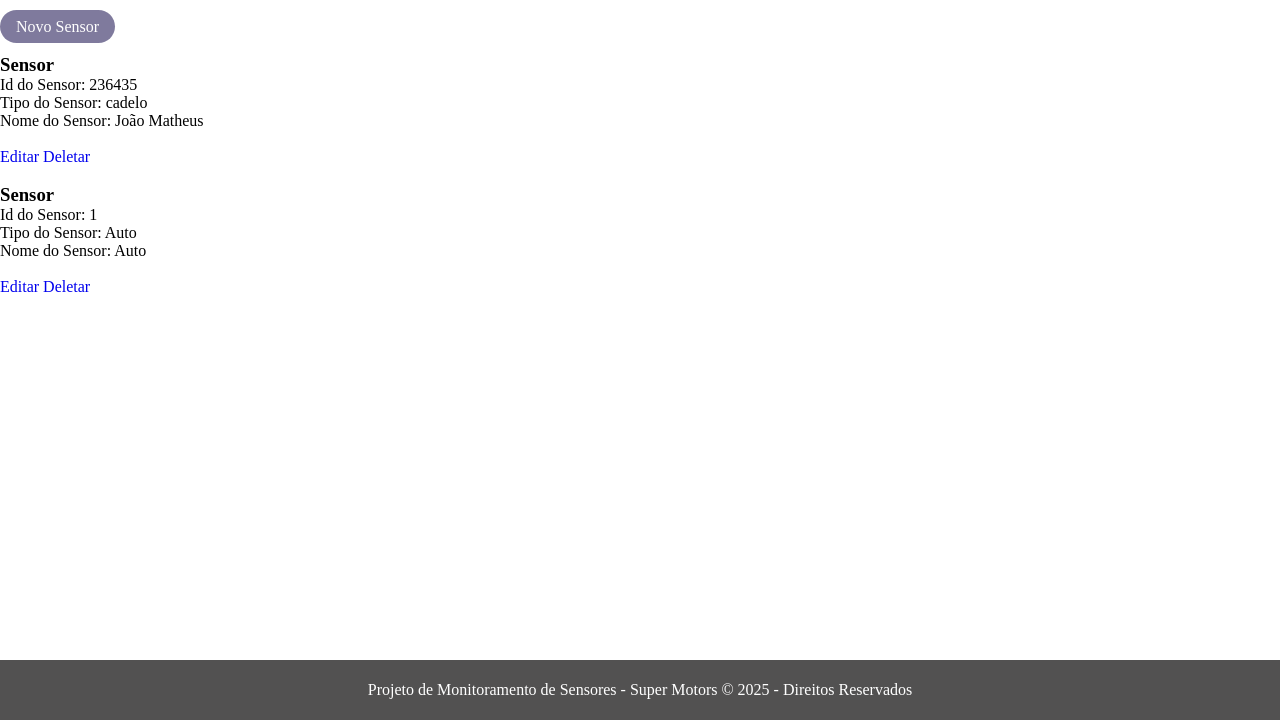
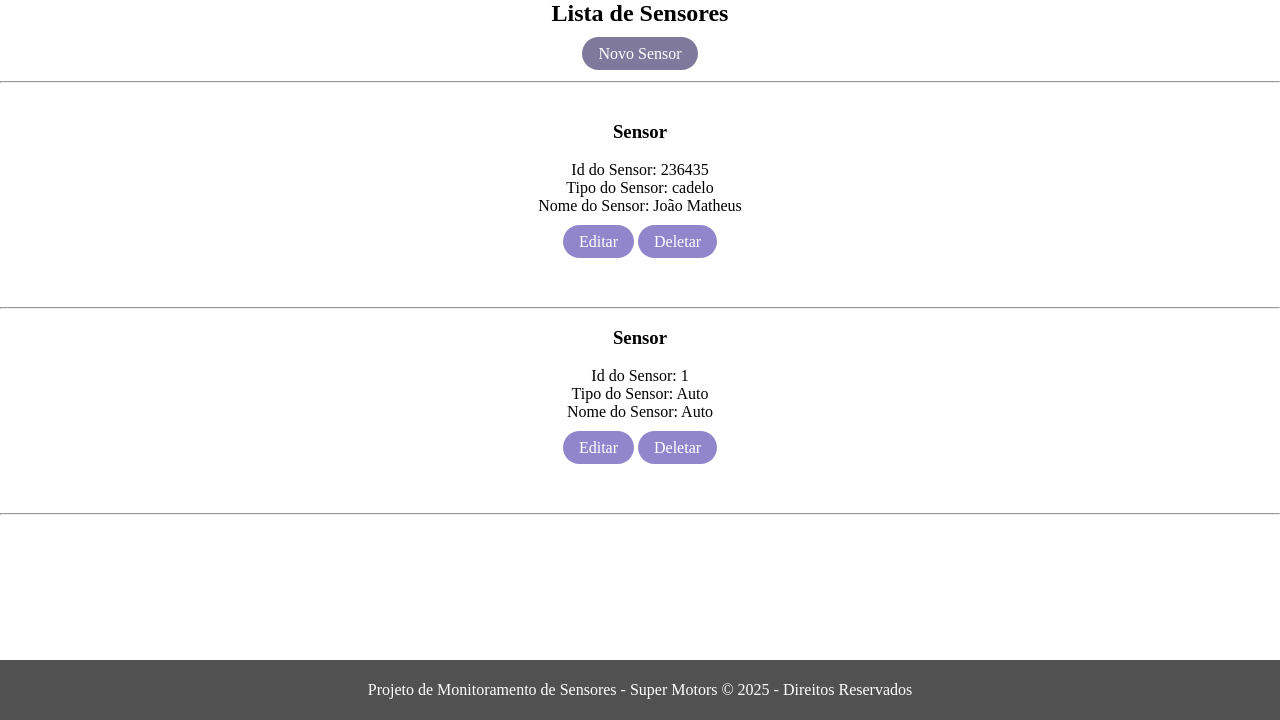
Before and after one commit to Desmantelar-bit/MVT, a Django app: page /sensors/ in a window 1280 px wide. Shown: the part 80-800 px from the top of the page. Run offline with Django 5.2, Linux system fonts and the light colour scheme; a user stored in the database is signed in; data comes from the database, SQL or seed files in the repository; both versions use the stored data as it was after the commit.

Commit message:
Correção de bugs e links, como ao deletaralgo

```diff
--- a/sensores/templates/base.html
+++ b/sensores/templates/base.html
@@ -11,7 +11,8 @@
     <header>
         <div class="left">
             <img src="{% static 'css/img/logo.png' %}" alt="Projeto Logo">
-            <span>Super Motors</span>
+            <a href="{% url 'home' %}"><span>Super Motors</span></a>
+
         </div>
         <div class="right">
             <a class= "btn" href="{% url 'home' %}">Home</a>
--- a/sensores/templates/dadossensor_confirm_delete.html
+++ b/sensores/templates/dadossensor_confirm_delete.html
@@ -3,5 +3,11 @@
 {% block title %} Confirmação de exclusão de dados {% endblock %}
 
 {% block content %}
+    <h2>Tem certeza que deseja excluir o <b> Dado do Sensor<b><span>{{ object.Modelo }}<span>?</h2>
+<form method="POST">
+    {% csrf_token %}
+    <button type="submit">Confirmar Exclusão</button>
+    <a href="{% url 'motor_list' %}">Cancelar</a>
 
+</form>
 {% endblock %}
--- a/sensores/templates/sensor_confirm_delete.html
+++ b/sensores/templates/sensor_confirm_delete.html
@@ -3,5 +3,11 @@
 {% block title %} Confirmação para deletar sensor {% endblock %}
 
 {% block content %}
+<h2>Tem certeza que deseja excluir o sensor?</h2>
+<form method="POST">
+    {% csrf_token %}
+    <button type="submit">Confirmar Exclusão</button>
+    <a href="{% url 'sensor_list' %}">Cancelar</a>
 
+</form>
 {% endblock %}
--- a/sensores/templates/sensor_form.html
+++ b/sensores/templates/sensor_form.html
@@ -10,5 +10,6 @@
     {% csrf_token %}
     {{ form.as_p }}
     <button type="submit">Salvar Sensor</button>
+    <a href="{% url 'sensor_list' %}">Cancelar</a>
 </form>
 {% endblock %}
--- a/sensores/templates/sensor_list.html
+++ b/sensores/templates/sensor_list.html
@@ -1,36 +1,21 @@
 {% extends "base.html" %}
 
 {% block title %} Lista de Sensores {% endblock %}
-<style>
-    .tico{
-        padding: 8px 16px;
-        background-color: #4a89cd;
-        border: none;
-        border-radius: 32px;
-        color: blueviolet;
-
-    }
-    .update{
-        padding: 8px 16px;
-        background-color: #4f3eae9f;
-        border: none;
-        border-radius: 32px;
-        color: white;
-    }
-
-</style>
-
 
 {% block content %}
 
-<br>
-<a href="{% url 'sensor_form' %}" class="tico"> Novo Sensor</a>
-<br>
+<div class="topo-lista">
+    <h2>Lista de Sensores</h2><br>
+    <a class = "tico" href="{% url 'sensor_form' %}">Novo Sensor</a>
+    <br><br>
+    <hr>
+</div>
 
 {%for sensor in object_list%}
 <br>
+<div class="topo-lista">
 <ul>
-    <h3>Sensor</h3>
+    <h3>Sensor</h3><br>
     <li>Id do Sensor: {{sensor.Id}}</li>
     <li>Tipo do Sensor: {{sensor.Tipo}}</li>
     <li>Nome do Sensor: {{sensor.Nome}}</li>
@@ -38,14 +23,13 @@
 </ul>
 <br>
     <span>
-        <a href="{% url 'sensor_form' %}" class="update">Editar</a>
+        <a href="{% url 'sensor_form' %}" class="btn-fill">Editar</a>
+
+        <a href="{% url 'sensor_delete' sensor.pk %}" class="btn-fill">Deletar</a>
     </span>
-    <span>
-        <a href="{% url 'sensor_delete' sensor.pk %}" class="update">Deletar</a>
-    </span>
-
-<br>
-
+</div>
+<br><br>
+<hr>
 
 {%endfor%}
 
--- a/usuarios/templates/edit_perfil.html
+++ b/usuarios/templates/edit_perfil.html
@@ -11,5 +11,5 @@
     <button type="submit">Salvar Alterações</button>
 </form>
 
-<a href="{% url 'produto_list' %}">Voltar para a página inicial</a>
+<a href="{% url 'home' %}">Voltar para a página inicial</a>
 {% endblock %}
--- a/usuarios/templates/perfil.html
+++ b/usuarios/templates/perfil.html
@@ -1,12 +1,16 @@
 {% extends 'base.html' %}
 {% block title %}Perfil{% endblock %}
 {% block content %}
-<h1>Bem-vindo, {{ user.first_name }} {{ user.last_name }}!</h1>
+<div class="topo-lista">
+    <h1>Bem-vindo {{ user.first_name }} {{ user.last_name }}!</h1>
     <p>E-mail: {{ user.email }}</p>
+</div>
 
+<div class="topo-lista">
     <a href="{% url 'editar_profile' %}">Editar Perfil</a>
     <form action="{% url 'logout' %}" method="post">
         {% csrf_token %}
         <button type="submit">Logout</button>
     </form>
+</div>
 {% endblock %}
--- a/usuarios/views.py
+++ b/usuarios/views.py
@@ -25,5 +25,6 @@ class EditPerfilView(LoginRequiredMixin, UpdateView):
     form_class = EditPerfilForm
     template_name = 'edit_perfil.html'
     success_url = reverse_lazy('profile')
+
     def get_object(self):
         return self.request.user
```
Also changed, not shown: sensores/mqtt_worker.py (+12 -8 lines), sensores/templates/dadossensor_list.html (+10 -4 lines), sensores/templates/dashboard.html (+12 -4 lines), sensores/templates/motor_list.html (+16 -8 lines), sensores/templates/sensormotor_confirm_delete.html (+7 -0 lines), sensores/templates/sensormotor_list.html (+9 -2 lines), static/css/style.css (+20 -0 lines), db.sqlite3, static/img/Motor.png (added), static/img/logo.png (renamed from static/css/img/logo.png), static/img/motores.png (added), static/img/user.png (renamed from static/css/img/user.png).
